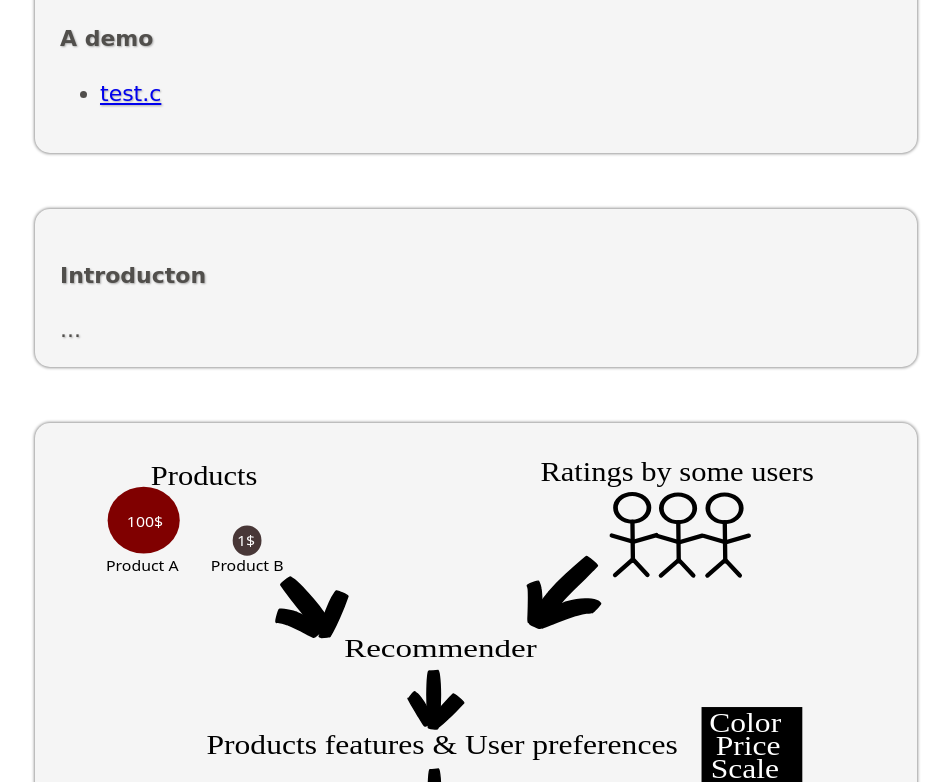
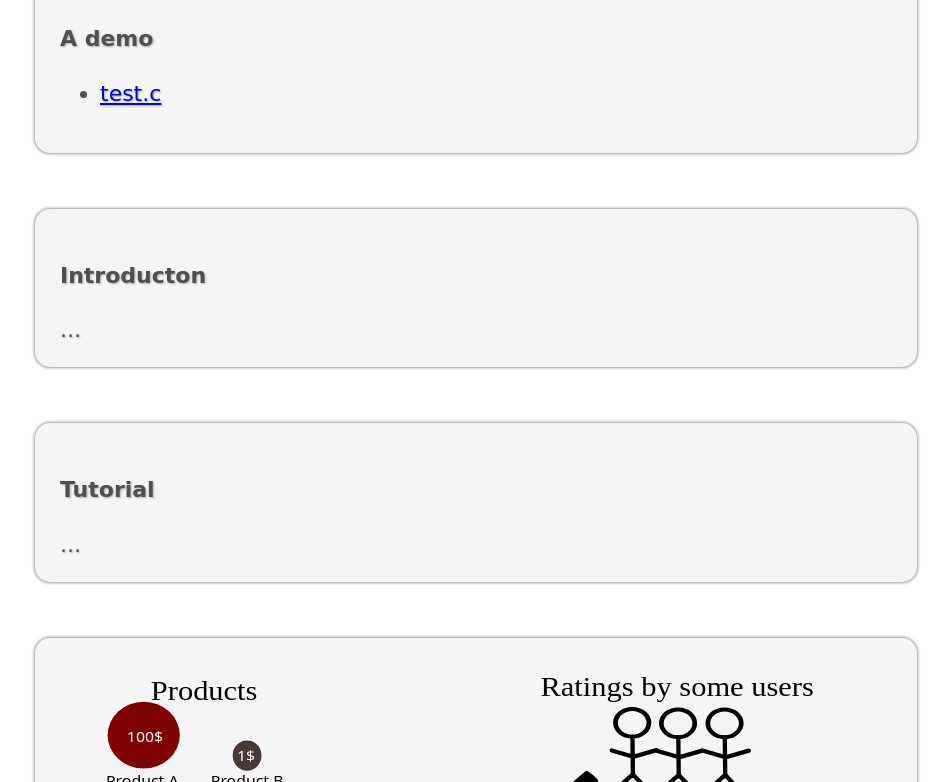
Before and after one commit to GHamrouni/Recommender, a plain HTML site: page index.html in a window 1280 px wide. Shown: the part 424-1206 px from the top of the page, without its empty margins (164-1115 px from the left). Drawn offline with Linux system fonts and the light colour scheme; a script that the page names is missing; a web font is replaced by a local one.

Commit message:
Update the page

```diff
--- a/index.html
+++ b/index.html
@@ -47,6 +47,17 @@
 
    </div>
 
+   </br>
+   </br>
+
+   <div id="content_box">
+
+	<h4>Tutorial</h4>
+
+	...
+
+   </div>
+
       </br>
    </br>
 
```
